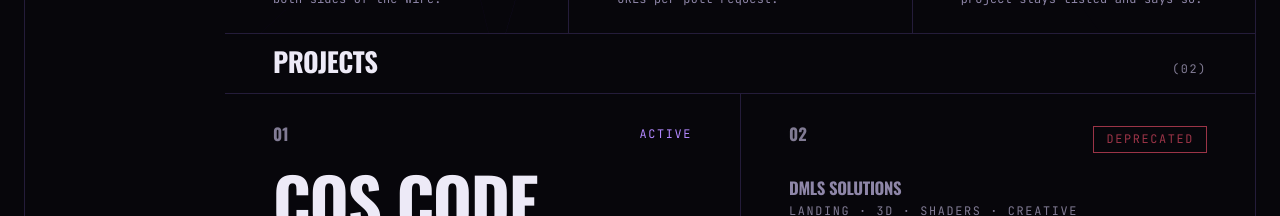
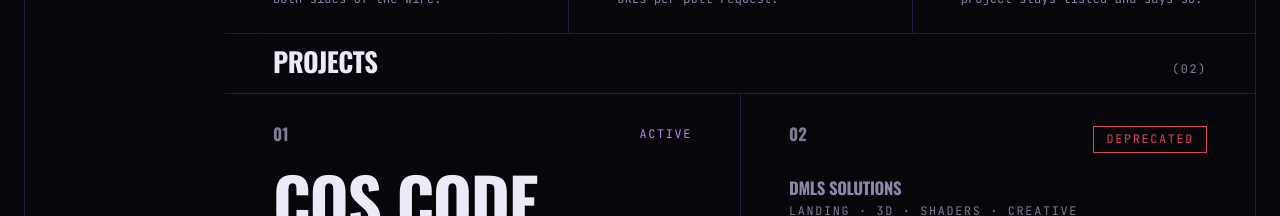
Before and after one commit to DML142/dml-central-v1, a Next.js app: page / in a window 1280 px wide. Shown: the part 1040-1256 px from the top of the page. Built offline with nearby package versions, Linux system fonts and the light colour scheme; no server answers.

Commit message:
fix(a11y): raise the deprecated badge to 85% opacity
60% measured 2.7:1 against void, under the 4.5:1 floor, even though
the danger token itself passes at full opacity. Owner picked raising
opacity over a solid background or accepting the exception
(CLAUDE.md §12 decision 17).

```diff
--- a/src/features/projects/ProjectCard.tsx
+++ b/src/features/projects/ProjectCard.tsx
@@ -44,7 +44,7 @@ export function ProjectCard({ project }: Props) {
       <div className="flex items-start justify-between gap-4">
         <IndexLabel className="group-hover:text-violet">{project.index}</IndexLabel>
         {project.status === 'deprecated' ? (
-          <span className="micro text-danger border border-current px-3 py-1 opacity-60">
+          <span className="micro text-danger border border-current px-3 py-1 opacity-85">
             {t(project.statusKey)}
           </span>
         ) : (
```
